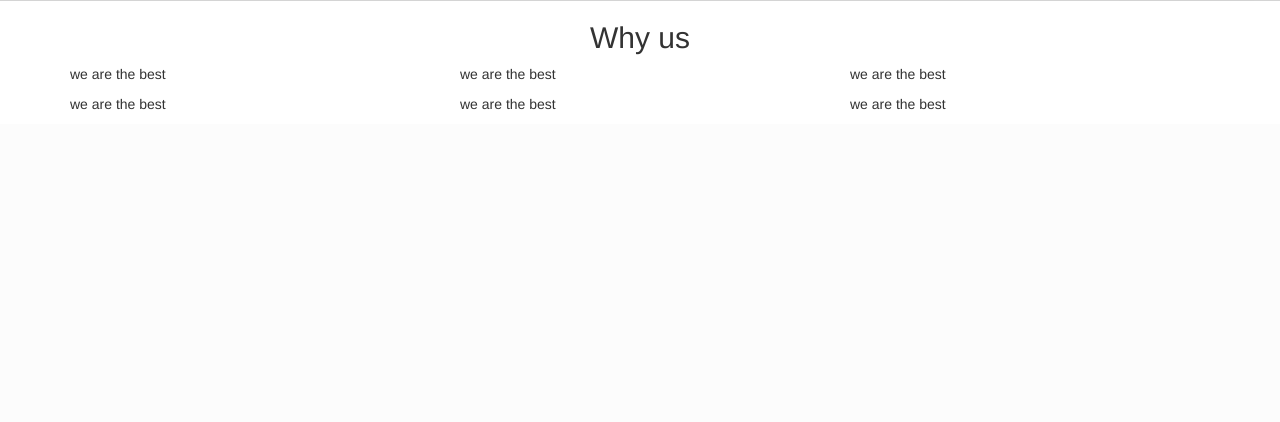
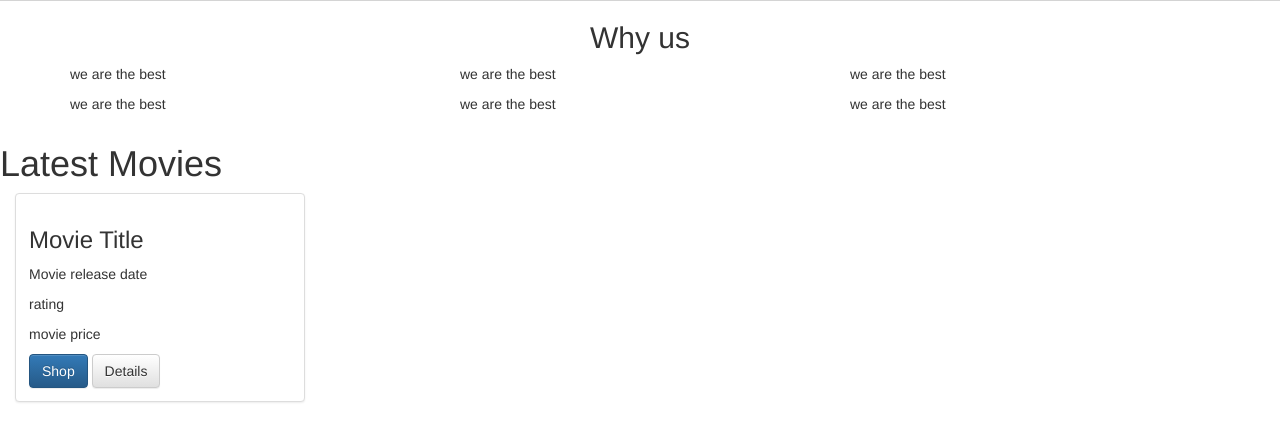
Before and after one commit to Ngahu/Movies, a Django app: page / in a window 1280 px wide. Shown: the part 791-1213 px from the top of the page. Before the commit the page ends 901 px from the top, so only its background shows below. Run offline with Django 3.2, Linux system fonts and the light colour scheme; some libraries are stand-ins or nearby versions.

Commit message:
making of the latest movies section part one

```diff
--- a/mysite/Movies/templates/Movies/index.html
+++ b/mysite/Movies/templates/Movies/index.html
@@ -44,7 +44,22 @@
 </div>
 
 
+<!-- =====================the latest movies section -->
 
+
+<div class="row-fluid">
+<h1>  Latest Movies</h1>
+    <!--=====================================-->
+  <div class="col-sm-6 col-md-3">
+    <div class="thumbnail">
+        <img src="" alt="">
+              <div class="caption">
+                  <h3> Movie Title</h3>
+                  <p> Movie release date  </p>
+                  <p> rating </p>
+                  <p>movie price </p>
+                  <a href="#" class="btn btn-primary" role="button">Shop</a> <a href="#"class="btn btn-default"
+                                                                               role="button">Details</a>
 
 
 
```
